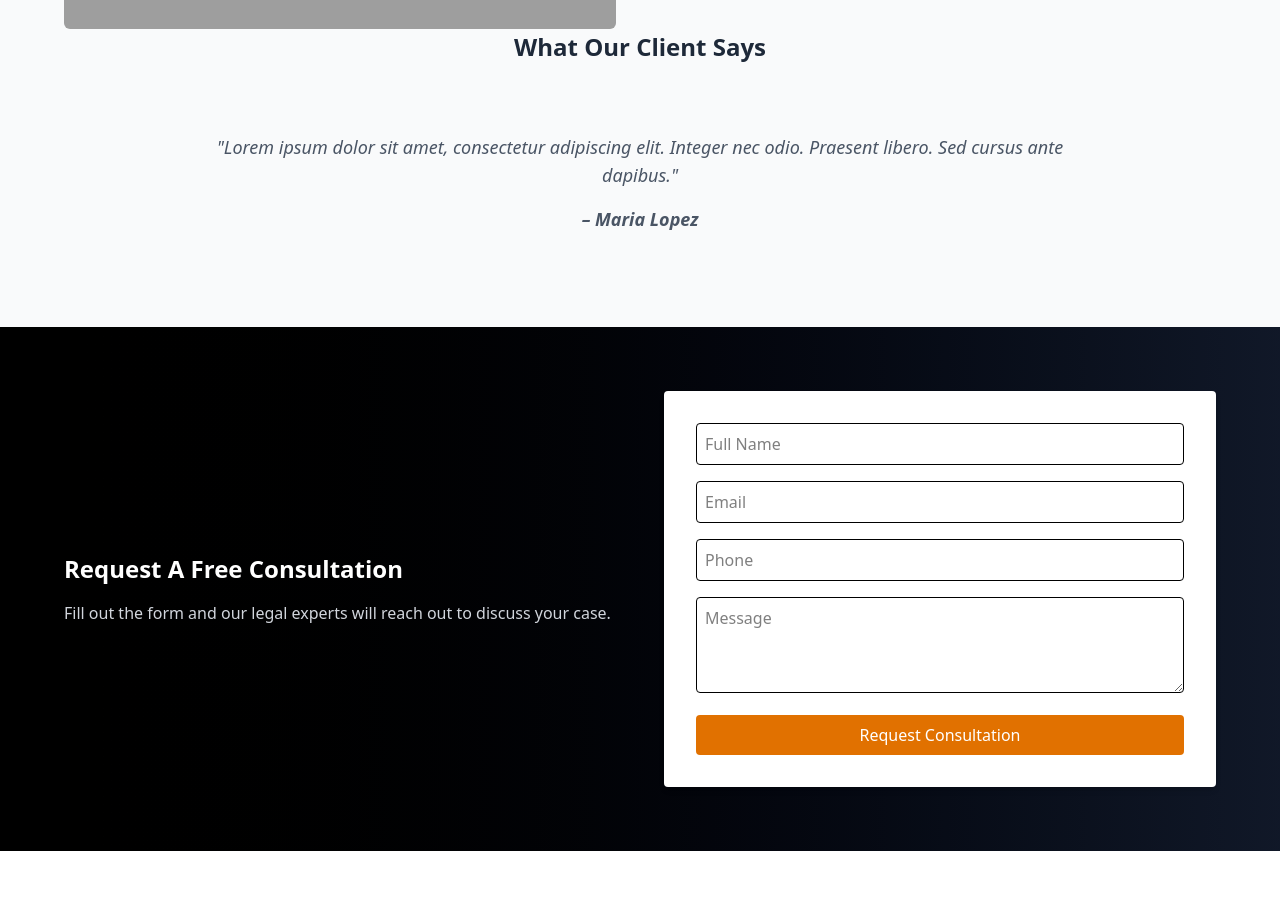
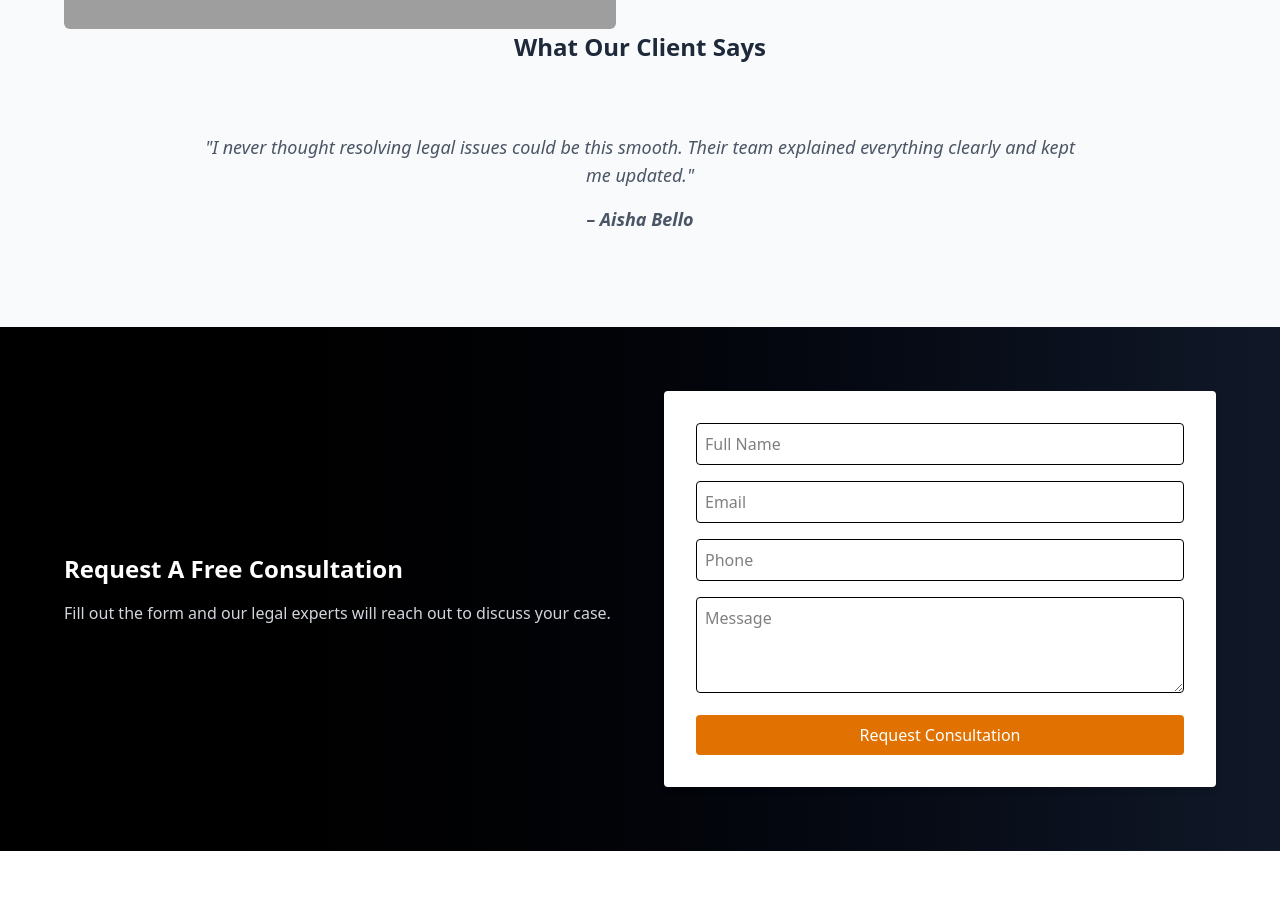
Before and after one commit to samyCodex/vox-law, a Next.js app: page /home in a window 1280 px wide. Shown: the part 4380-5300 px from the top of the page. Built offline with nearby package versions, Linux system fonts and the light colour scheme; grey boxes are pictures that could not be loaded.

Commit message:
done with home page

```diff
--- a/src/app/components/home-section.tsx
+++ b/src/app/components/home-section.tsx
@@ -7,16 +7,20 @@ import { useEffect, useState } from "react"
 
 const testimonials = [
   {
-    text: "Adipiscing nam neque hendrerit nec pellentesque diam a. Varius quisque odio mauris lectus consequat sed. Pretium purus feugiat volutpat.",
-    author: "– Irvine Guzman",
+    text: "Working with this firm was a life-changing experience. They handled my case with so much professionalism and care.",
+    author: "– Chinedu Okafor",
   },
   {
-    text: "Lorem ipsum dolor sit amet, consectetur adipiscing elit. Integer nec odio. Praesent libero. Sed cursus ante dapibus.",
-    author: "– Maria Lopez",
+    text: "I never thought resolving legal issues could be this smooth. Their team explained everything clearly and kept me updated.",
+    author: "– Aisha Bello",
   },
   {
-    text: "Suspendisse potenti. Morbi mattis ullamcorper velit. Phasellus gravida semper nisi. Nullam vel sem.",
-    author: "– John Doe",
+    text: "From the very first consultation, I felt confident and supported. Their service truly exceeded my expectations.",
+    author: "– Tunde Adeyemi",
+  },
+  {
+    text: "They treated me like family, not just a client. I would gladly recommend them to anyone who needs legal help.",
+    author: "– Ngozi Umeh",
   },
 ]
 /* ==================== SERVICES ==================== */
```
